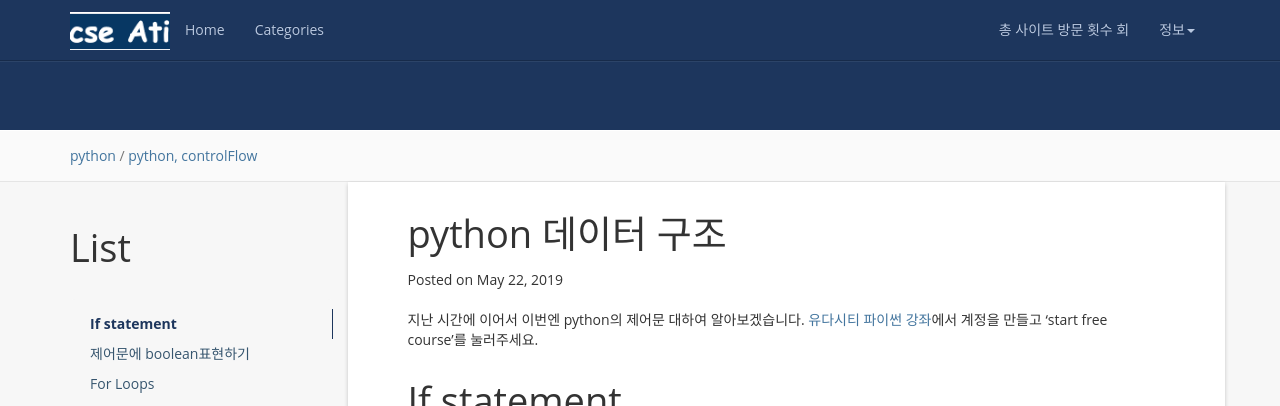
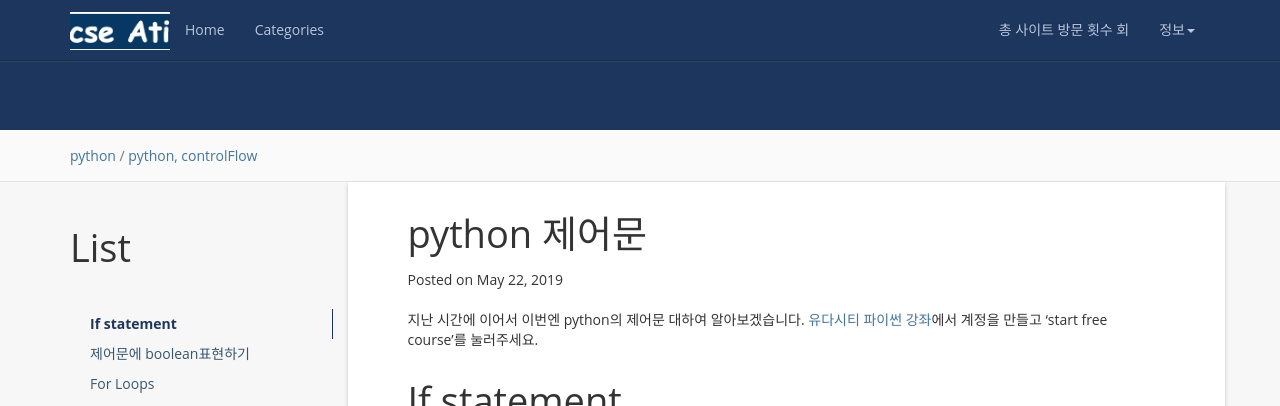
Before and after one commit to gwnucse/gwnucse.github.io, a Jekyll site: the page built from _posts/2019-05-22-pythonControlFlow.md, in a window 1280 px wide and 900 px high. Shown: the top 406 px of the window. Built offline with Jekyll 4.4.1, drawn with Linux system fonts in a browser that asks for light colours; nearby versions of some CDN libraries; comment, search, counter and statistics services are not loaded.

Commit message:
fix head

```diff
--- a/_posts/2019-05-22-pythonControlFlow.md
+++ b/_posts/2019-05-22-pythonControlFlow.md
@@ -1,6 +1,6 @@
 ---
 layout: post
-title:  "python 데이터 구조"
+title:  "python 제어문"
 date:   2019-05-22 09:10:00 +0800
 categories: python
 tag: python, controlFlow
```
